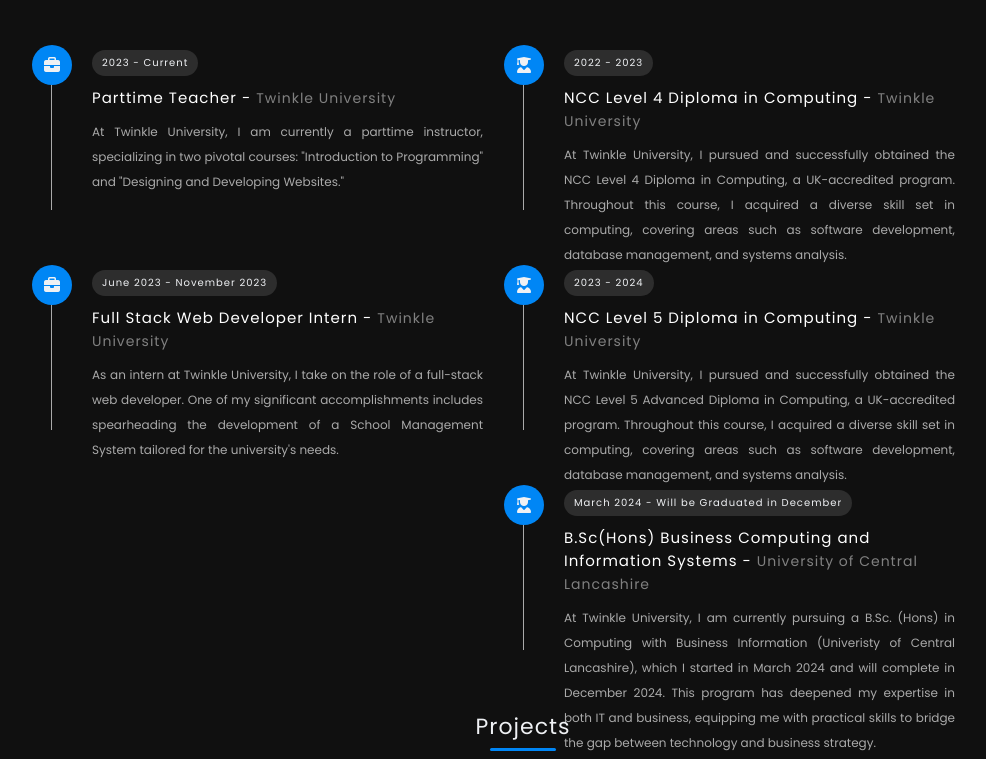
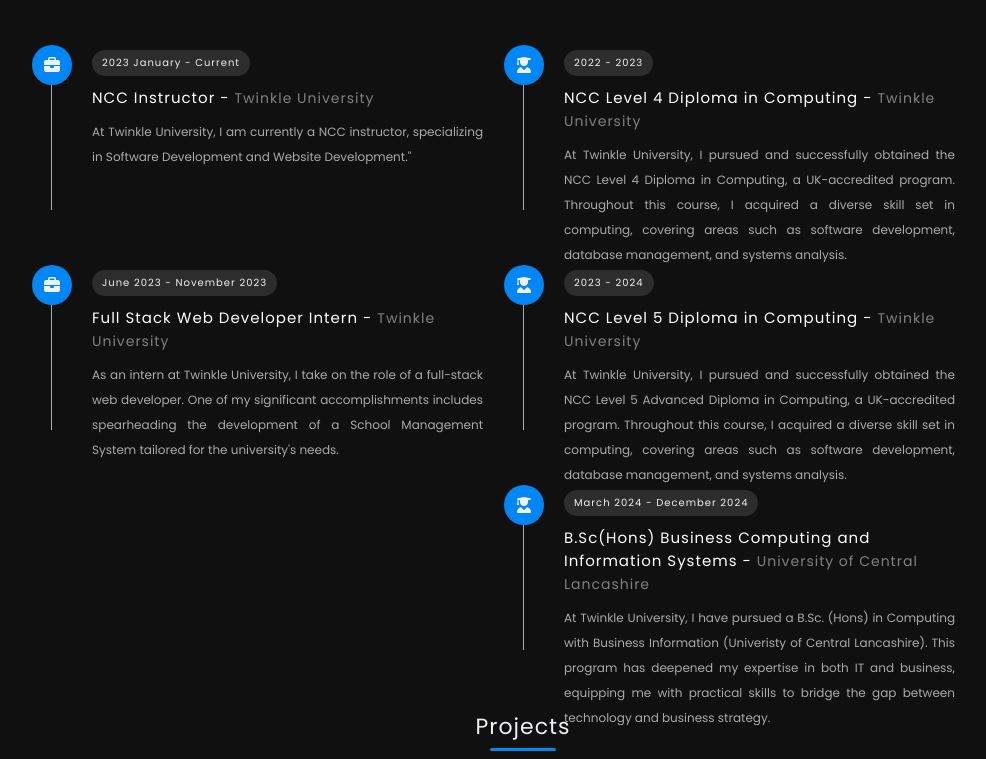
Before and after one commit to SwanHtet1234/SwanHtet1234.github.io, a plain HTML site: page index.html in a window 1280 px wide. Shown: the part 2362-3121 px from the top of the page, without its empty margins (117-1103 px from the left). Drawn offline with Linux system fonts and the light colour scheme.

Commit message:
Update index.html

```diff
--- a/index.html
+++ b/index.html
@@ -104,9 +104,9 @@
                 </div>
                 <div class="fourthboxbottomsmallbox">
                     <div class="logo"><i class="fa-solid fa-briefcase"></i></div>
-                    <div class="time">2023 - Current</div>
-                    <div class="position">Parttime Teacher - <span>Twinkle University</span></div>
-                    <div class="description">At Twinkle University, I am currently a parttime instructor, specializing in two pivotal courses: "Introduction to Programming" and "Designing and Developing Websites."</div>
+                    <div class="time">2023 January - Current</div>
+                    <div class="position">NCC Instructor - <span>Twinkle University</span></div>
+                    <div class="description">At Twinkle University, I am currently a NCC instructor, specializing in Software Development and Website Development."</div>
                 </div>
                 <div class="fourthboxbottomsmallbox">
                     <div class="logo"><i class="fa-solid fa-briefcase"></i></div>
@@ -138,9 +138,9 @@
                 </div>
                 <div class="fourthboxbottomsmallbox">
                     <div class="logo"><i class="fa-solid fa-user-graduate"></i></div>
-                    <div class="time">March 2024 - Will be Graduated in December</div>
+                    <div class="time">March 2024 - December 2024</div>
                     <div class="position">B.Sc(Hons) Business Computing and Information Systems - <span>University of Central Lancashire</span></div>
-                    <div class="description">At Twinkle University, I am currently pursuing a B.Sc. (Hons) in Computing with Business Information (Univeristy of Central Lancashire), which I started in March 2024 and will complete in December 2024. This program has deepened my expertise in both IT and business, equipping me with practical skills to bridge the gap between technology and business strategy.</div>
+                    <div class="description">At Twinkle University, I have pursued a B.Sc. (Hons) in Computing with Business Information (Univeristy of Central Lancashire). This program has deepened my expertise in both IT and business, equipping me with practical skills to bridge the gap between technology and business strategy.</div>
                 </div>
             </div>
         </div>
```
